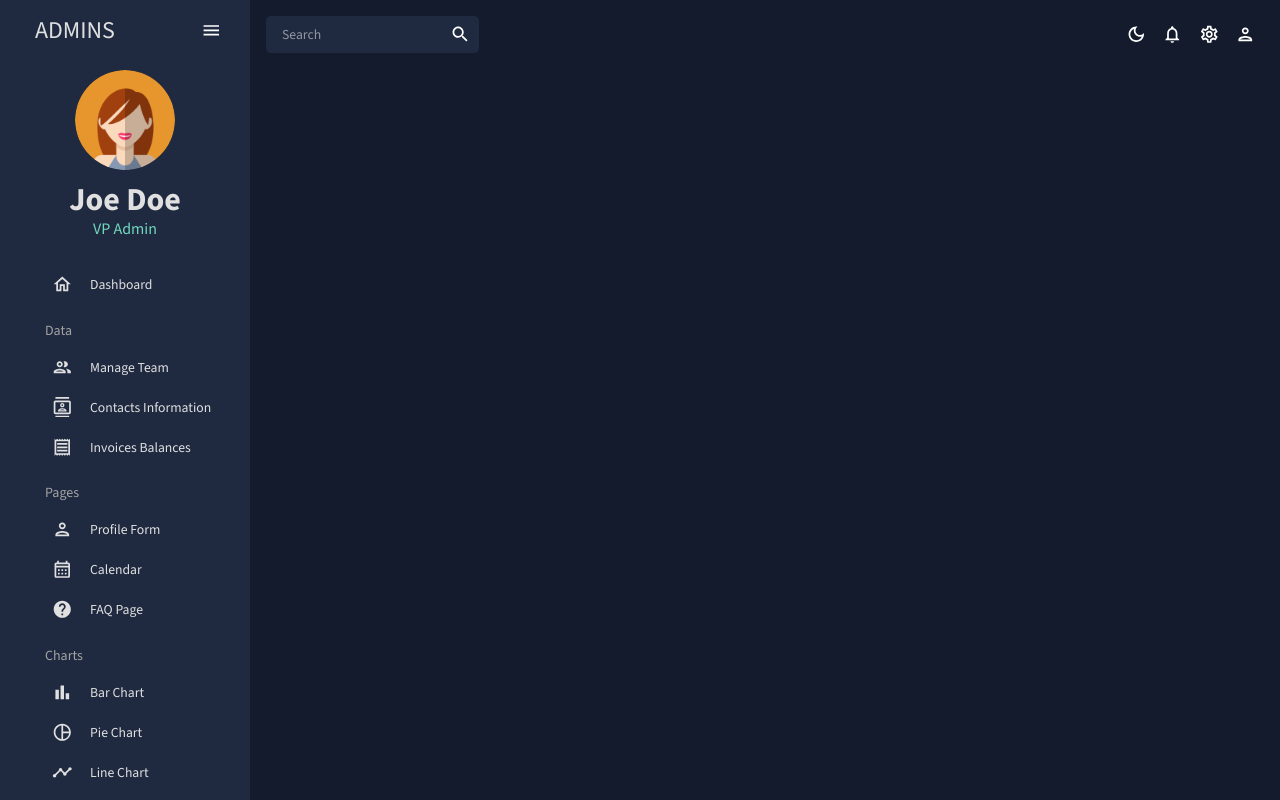
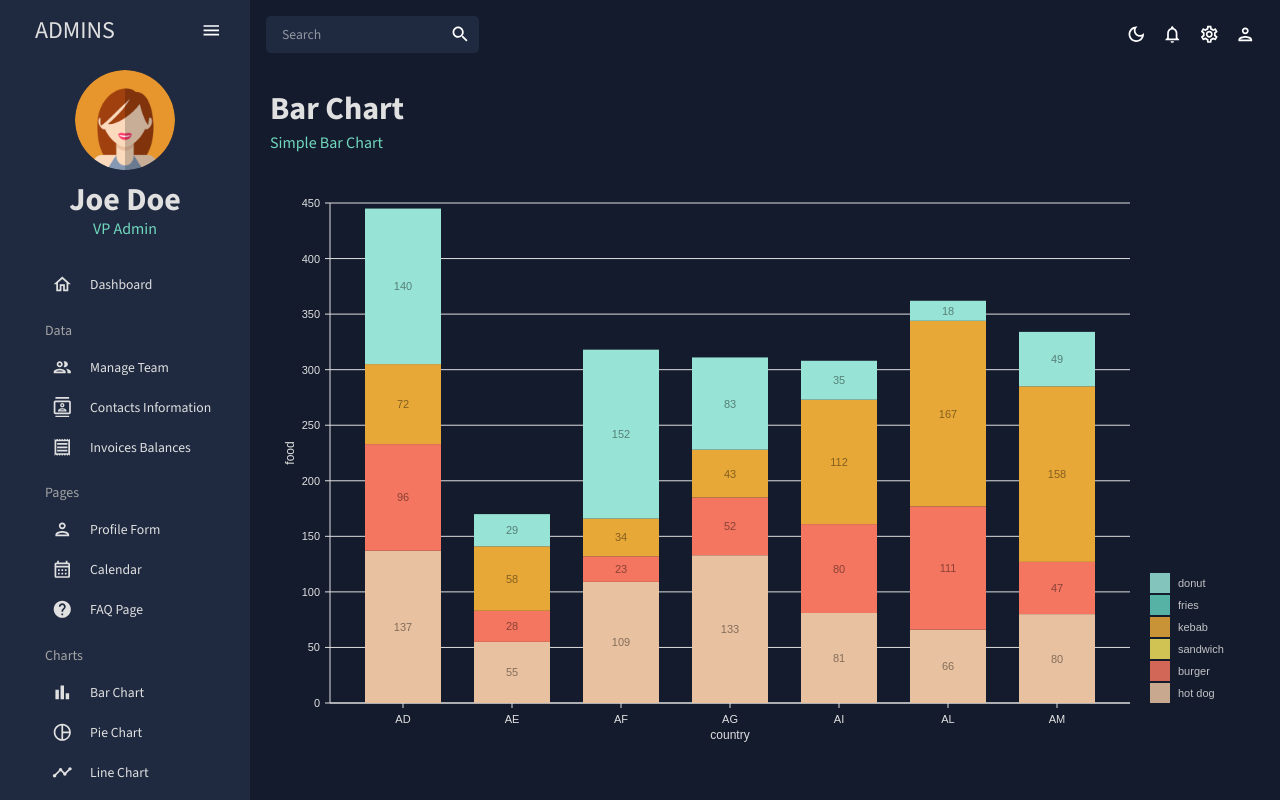
Before and after one commit to merveyyildiz/react-admin-dasthboard, a React (Create React App) app: page /bar in a window 1280 px wide. Built offline with nearby package versions, Linux system fonts and the light colour scheme.

Commit message:
Bar chart and pie chart added

```diff
--- a/src/App.js
+++ b/src/App.js
@@ -10,10 +10,9 @@
 import ProfileForm from "./pages/profileForm";
 import Calendar from "./pages/calendar";
 import FAQ from "./pages/faq";
-// import Bar from "./pages/bar";
-
+import Bar from "./pages/bar";
+import Pie from "./pages/pie";
 // import Line from "./pages/line";
-// import Pie from "./pages/pie";
 
 
 // import Geography from "./pages/geography";
@@ -37,10 +36,11 @@
               <Route path="/profile-form" element={<ProfileForm />} />
               <Route path="/calendar" element={<Calendar />} />
               <Route path="/faq" element={<FAQ />} />
-              {/*<Route path="/bar" element={<Bar />} />
+              <Route path="/bar" element={<Bar />} />
+              <Route path="/pie" element={<Pie />} />
+              {/*
+              <Route path="/line" element={<Line />} />
 
-              <Route path="/line" element={<Line />} />
-              <Route path="/pie" element={<Pie />} />
 
               <Route path="/geography" element={<Geography />} />
        */}
--- /dev/null
+++ b/src/components/BarChart.jsx
@@ -0,0 +1,145 @@
+import { useTheme } from "@mui/material";
+import { ResponsiveBar } from "@nivo/bar";
+import { tokens } from "../theme";
+import { mockBarData as data } from "../data/mockData";
+
+const BarChart = ({isDashboard = false}) => {
+  const theme = useTheme();
+  const colors = tokens(theme.palette.mode);
+
+  return (
+    <ResponsiveBar
+      data={data}
+      theme={{
+        axis: {
+          domain: {
+            line: {
+              stroke: colors.grey[100],
+            },
+          },
+          legend: {
+            text: {
+              fill: colors.grey[100],
+            },
+          },
+          ticks: {
+            line: {
+              stroke: colors.grey[100],
+              strokeWidth: 1,
+            },
+            text: {
+              fill: colors.grey[100],
+            },
+          },
+        },
+        legends: {
+          text: {
+            fill: colors.grey[100],
+          },
+        },
+      }}
+      keys={["hot dog", "burger", "sandwich", "kebab", "fries", "donut"]}
+      indexBy="country"
+      margin={{ top: 50, right: 130, bottom: 50, left: 60 }}
+      padding={0.3}
+      valueScale={{ type: "linear" }}
+      indexScale={{ type: "band", round: true }}
+      colors={{ scheme: "nivo" }}
+      defs={[
+        {
+          id: "dots",
+          type: "patternDots",
+          background: "inherit",
+          color: "#38bcb2",
+          size: 4,
+          padding: 1,
+          stagger: true,
+        },
+        {
+          id: "lines",
+          type: "patternLines",
+          background: "inherit",
+          color: "#eed312",
+          rotation: -45,
+          lineWidth: 6,
+          spacing: 10,
+        },
+      ]}
+      fill={[
+        {
+          match: {
+            id: "fries",
+          },
+          id: "dots",
+        },
+        {
+          match: {
+            id: "sandwich",
+          },
+          id: "lines",
+        },
+      ]}
+      borderColor={{
+        from: "color",
+        modifiers: [["darker", 1.6]],
+      }}
+      axisTop={null}
+      axisRight={null}
+      axisBottom={{
+        tickSize: 5,
+        tickPadding: 5,
+        tickRotation: 0,
+        legend: isDashboard ? undefined : "country",
+        legendPosition: "middle",
+        legendOffset: 32,
+        truncateTickAt: 0,
+      }}
+      axisLeft={{
+        tickSize: 5,
+        tickPadding: 5,
+        tickRotation: 0,
+        legend: isDashboard ? undefined : "food",
+        legendPosition: "middle",
+        legendOffset: -40,
+        truncateTickAt: 0,
+      }}
+      labelSkipWidth={12}
+      labelSkipHeight={12}
+      labelTextColor={{
+        from: "color",
+        modifiers: [["darker", 1.6]],
+      }}
+      legends={[
+        {
+          dataFrom: "keys",
+          anchor: "bottom-right",
+          direction: "column",
+          justify: false,
+          translateX: 120,
+          translateY: 0,
+          itemsSpacing: 2,
+          itemWidth: 100,
+          itemHeight: 20,
+          itemDirection: "left-to-right",
+          itemOpacity: 0.85,
+          symbolSize: 20,
+          effects: [
+            {
+              on: "hover",
+              style: {
+                itemOpacity: 1,
+              },
+            },
+          ],
+        },
+      ]}
+      role="application"
+      ariaLabel="Nivo bar chart demo"
+      barAriaLabel={(e) =>
+        e.id + ": " + e.formattedValue + " in country: " + e.indexValue
+      }
+    />
+  );
+};
+
+export default BarChart;
--- /dev/null
+++ b/src/components/PieChart.jsx
@@ -0,0 +1,109 @@
+import { useTheme } from "@emotion/react";
+import { tokens } from "../theme";
+import { ResponsivePie } from "@nivo/pie";
+import { mockPieData as data } from "../data/mockData";
+
+const PieChart = () => {
+    const theme = useTheme();
+    const colors = tokens(theme.palette.mode);
+
+  return (
+    <ResponsivePie
+      data={data}
+      theme={{
+        axis: {
+          domain: {
+            line: {
+              stroke: colors.grey[100],
+            },
+          },
+          legend: {
+            text: {
+              fill: colors.grey[100],
+            },
+          },
+          ticks: {
+            line: {
+              stroke: colors.grey[100],
+              strokeWidth: 1,
+            },
+            text: {
+              fill: colors.grey[100],
+            },
+          },
+        },
+        legends: {
+          text: {
+            fill: colors.grey[100],
+          },
+        },
+      }}
+      margin={{ top: 40, right: 80, bottom: 80, left: 80 }}
+      innerRadius={0.5}
+      padAngle={0.7}
+      cornerRadius={3}
+      activeOuterRadiusOffset={8}
+      borderWidth={1}
+      borderColor={{
+        from: "color",
+        modifiers: [["darker", 0.2]],
+      }}
+      arcLinkLabelsSkipAngle={10}
+      arcLinkLabelsTextColor={colors.grey[100]}
+      arcLinkLabelsThickness={2}
+      arcLinkLabelsColor={{ from: "color" }}
+      arcLabelsSkipAngle={10}
+      arcLabelsTextColor={{
+        from: "color",
+        modifiers: [["darker", 2]],
+      }}
+      defs={[
+        {
+          id: "dots",
+          type: "patternDots",
+          background: "inherit",
+          color: "rgba(255, 255, 255, 0.3)",
+          size: 4,
+          padding: 1,
+          stagger: true,
+        },
+        {
+          id: "lines",
+          type: "patternLines",
+          background: "inherit",
+          color: "rgba(255, 255, 255, 0.3)",
+          rotation: -45,
+          lineWidth: 6,
+          spacing: 10,
+        },
+      ]}
+
+      legends={[
+        {
+          anchor: "bottom",
+          direction: "row",
+          justify: false,
+          translateX: 0,
+          translateY: 56,
+          itemsSpacing: 0,
+          itemWidth: 100,
+          itemHeight: 18,
+          itemTextColor: "#999",
+          itemDirection: "left-to-right",
+          itemOpacity: 1,
+          symbolSize: 18,
+          symbolShape: "circle",
+          effects: [
+            {
+              on: "hover",
+              style: {
+                itemTextColor: "#000",
+              },
+            },
+          ],
+        },
+      ]}
+    />
+  );
+};
+export default PieChart;
--- /dev/null
+++ b/src/pages/bar/index.jsx
@@ -0,0 +1,16 @@
+import { Box } from "@mui/material";
+import Header from "../../components/Header";
+import BarChart from "../../components/BarChart";
+
+const Bar = () => {
+    return (
+        <Box m="20px">
+            <Header title="Bar Chart" subtitle="Simple Bar Chart" />
+            <Box height="75vh">
+                <BarChart />
+            </Box>
+        </Box>
+    )
+}
+
+export default Bar;
--- /dev/null
+++ b/src/pages/pie/index.jsx
@@ -0,0 +1,16 @@
+import { Box } from "@mui/material";
+import Header from "../../components/Header";
+import PieChart from "../../components/PieChart";
+
+const Pie = () => {
+  return (
+    <Box m="20px">
+      <Header title="Pie Chart" subtitle="Simple Pie Chart" />
+      <Box height="75vh">
+        <PieChart />
+      </Box>
+    </Box>
+  );
+};
+
+export default Pie;
```
